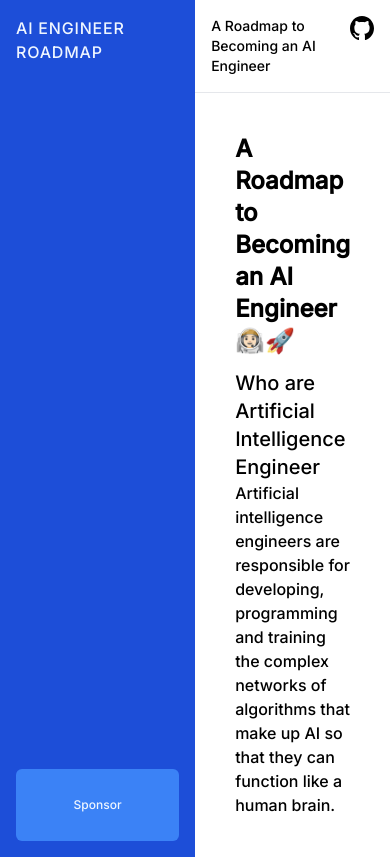
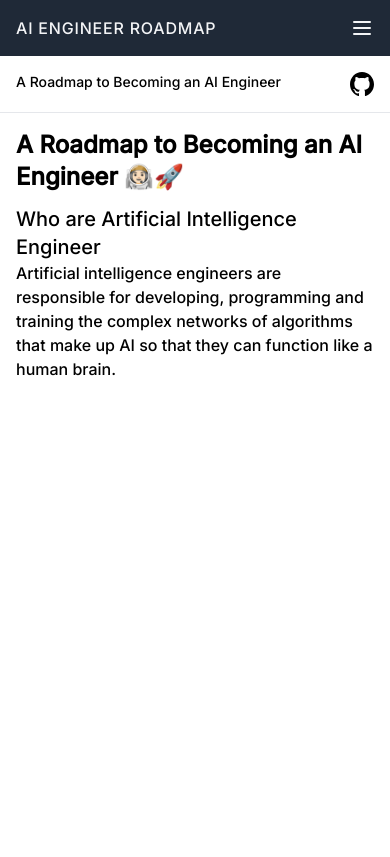
Before and after one commit to athivvat/ai-engineer-guide, a Next.js app: page / in a window 390 px wide. Built offline with nearby package versions, Linux system fonts and the light colour scheme.

Commit message:
Mobile menu

```diff
--- a/package.json
+++ b/package.json
@@ -20,6 +20,7 @@
   "homepage": "https://github.com/athivvat/ai-engineer-roadmap#readme",
   "dependencies": {
     "autoprefixer": "^10.3.1",
+    "clsx": "^1.1.1",
     "next": "^11.0.1",
     "postcss": "^8.3.5",
     "react": "^17.0.2",
--- a/src/components/sidebar/Sidebar.tsx
+++ b/src/components/sidebar/Sidebar.tsx
@@ -1,8 +1,14 @@
-import { Ads } from "../ads"
+import clsx from "clsx";
+import { Ads } from "../ads";
 
-const Sidebar = () => {
+const Sidebar = ({ show }) => {
   return (
-    <div className="flex flex-col justify-between bg-blue-700 text-blue-50 w-64 p-4">
+    <div
+      className={clsx(
+        "flex flex-col justify-between bg-blue-700 text-white w-64 p-4 absolute md:relative md:translate-x-0 inset-y-0 left-0 transform transition duration-200 ease-in-out",
+        !show && "-translate-x-full"
+      )}
+    >
       <div>
         <a
           href="/"
--- a/src/layout/Layout.tsx
+++ b/src/layout/Layout.tsx
@@ -1,14 +1,43 @@
+import { useState } from "react";
 import { Header } from "../components/header";
 import { Sidebar } from "../components/sidebar";
 
 const Layout = ({ children }) => {
+  const [show, setShow] = useState(false);
   return (
     <>
-      <div className="relative min-h-screen flex">
-        <Sidebar />
+      <div className="relative min-h-screen md:flex">
+        <div className="flex justify-between bg-gray-800 text-gray-100 md:hidden">
+          <a
+            href="/"
+            className="font-medium p-4 tracking-wider transition-colors hover:text-white uppercase focus:text-white focus-visible:ring-2 focus-visible:ring-offset-2 focus-visible:ring-sky-500 focus-visible:ring-opacity-60 focus-visible:outline-none focus:outline-none rounded"
+          >
+            AI Engineer Roadmap
+          </a>
+          <button
+            className="p-4 focus:outline-none focus:bg-gray-700"
+            onClick={() => setShow(!show)}
+          >
+            <svg
+              xmlns="http://www.w3.org/2000/svg"
+              className="h-6 w-6"
+              fill="none"
+              viewBox="0 0 24 24"
+              stroke="currentColor"
+            >
+              <path
+                strokeLinecap="round"
+                strokeLinejoin="round"
+                strokeWidth={2}
+                d="M4 6h16M4 12h16M4 18h16"
+              />
+            </svg>
+          </button>
+        </div>
+        <Sidebar show={show} />
         <div className="flex-1">
           <Header />
-          <div className="p-10">{children}</div>
+          <div className="p-4 xl:p-10">{children}</div>
         </div>
       </div>
     </>
```
Also changed, not shown: 1 other file (tests, documents, lock files or other folders).
